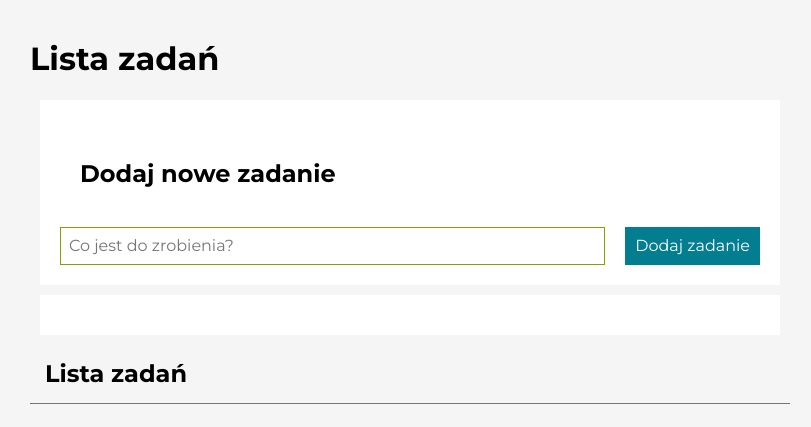
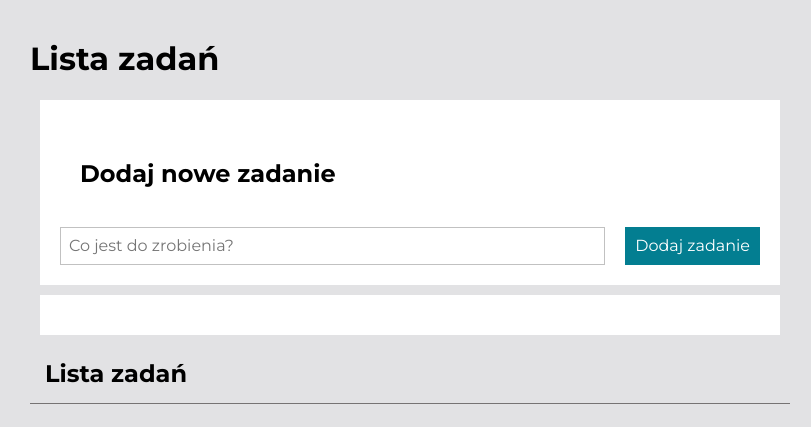
Before and after one commit to Moni-hom/to-do-list, a plain HTML site: page index.html in a window 1280 px wide. Shown: the whole page, without its empty margins (230-1041 px from the left). Drawn offline with nearby package versions, Linux system fonts and the light colour scheme.

Commit message:
color change

```diff
--- a/css/form.css
+++ b/css/form.css
@@ -11,7 +11,7 @@
 }
 
 .form__input {
-	border: 1px solid  rgb(139, 157, 1);
+	border: 1px solid rgb(193, 193, 193);
 	padding: 8px;
 }
 
--- a/css/style.css
+++ b/css/style.css
@@ -10,5 +10,5 @@ html {
 
 .body {
     font-family: 'Montserrat', Helvetica, sans-serif;
-    background: #f5f5f6;
+    background: #e2e2e4;
 }
```
